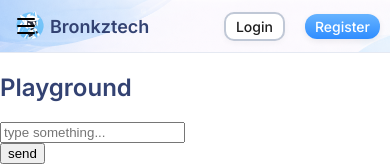
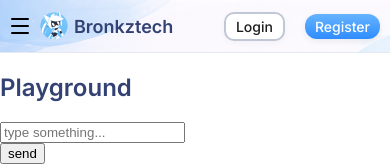
Before and after one commit to deivi-dev/deltahub, a React (Vite) app in the folder playground/: page / in a window 390 px wide. Shown: the top 166 px of the page. Built offline with nearby package versions, Linux system fonts and the light colour scheme; no server answers.

Commit message:
style(playground) Adjusts the margin of the menu button on mobile

```diff
--- a/playground/src/index.css
+++ b/playground/src/index.css
@@ -195,7 +195,7 @@ h3,
     z-index: 50;
 }
 
-@media (max-width: 700px) {
+@media (max-width: 767px) {
     .itemsNavbar ul {
         display: none;
     }
@@ -203,7 +203,7 @@ h3,
     .mobileMenuBtn {
         display: flex;
         position: absolute;
-        left: 10px;
+        left: 4px;
         top: 50%;
         transform: translateY(-50%);
         background: none;
@@ -220,6 +220,7 @@ h3,
 
     .menuLogo img {
         width: 40px;
+        margin-left: 24px;
     }
 
     .logoTitle {
```
